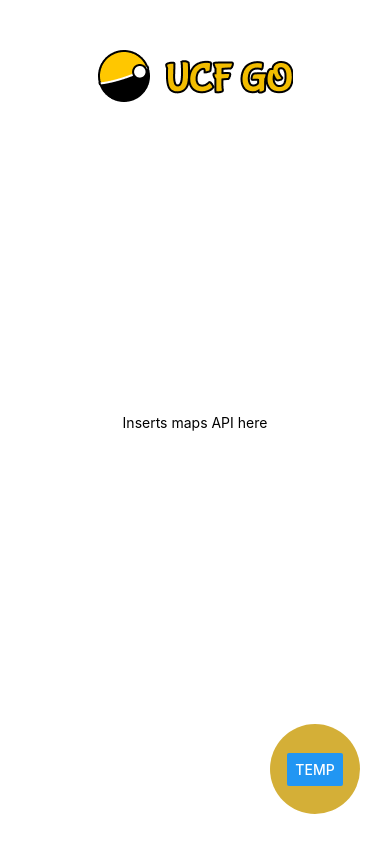
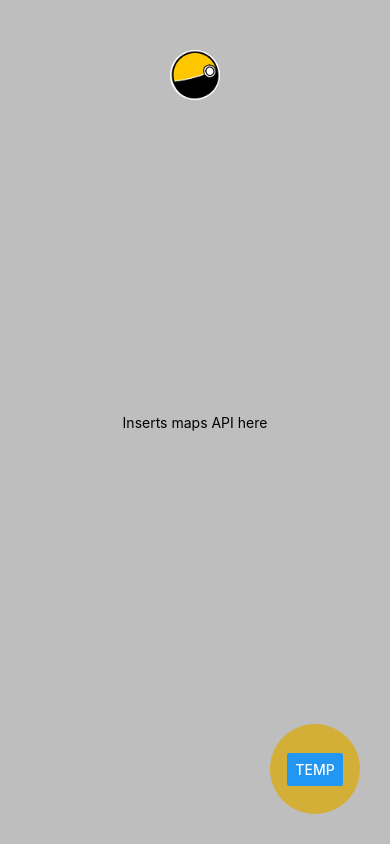
Before and after one commit to Caitlin-Fabian/UCFGO, a React Native app: screen / in a window 390 px wide. Built offline with nearby package versions, Linux system fonts and the light colour scheme.

Commit message:
modified:   App.js 	new file:   BackButton.png 	modified:   Logo.png

```diff
--- a/App.js
+++ b/App.js
@@ -1,33 +1,47 @@
 import { StatusBar } from 'expo-status-bar';
 import React, { useState } from 'react';
-import { StyleSheet, Text, View, Image, Button } from 'react-native';
+import { StyleSheet, Text, View, Image, Button, TouchableOpacity } from 'react-native';
 
 export default function App() {
-    const [shouldShow, setShouldShow] = useState(false);
+    const [shouldShowButtons, setShouldShowButtons] = useState(false);
+    const [shouldShowProfile, setShouldShowProfile] = useState(false);
+    const [shouldShowInventory, setShouldShowInventory] = useState(false);
+    const [shouldShowSettings, setShouldShowSettings] = useState(false);
+    const [shouldBack, setShouldBack] = useState(false);
 
     return (
         <View style={styles.container}>
             <Text>Inserts maps API here</Text>
-            <Image style={styles.logoContainer} source={require('./Logo.png')} />
-            <View style={styles.tempButton}>
-                <Button title='temp' titleStyle onPress={() => setShouldShow(!shouldShow)}/>
+            <Image style={styles.logoContainer} source={require('./Logo.png') }/>
+            <View style={styles.menuButton}>
+                <Button title='temp' titleStyle onPress={() => setShouldShowButtons(!shouldShowButtons)}/>
             </View>
-            {shouldShow ?
+            {shouldShowButtons ?
             (
                 <View style={styles.buttonsContainer}>
                     <View style={styles.profileButton}>
-                    <Button title='profile' titleStyle onPress={() => setShouldShow(!shouldShow)}/>
+                    <Button title='profile' titleStyle onPress={() => {setShouldShowProfile(!shouldShowProfile); setShouldShowButtons(!shouldShowButtons);}} />
                     </View>
                     <View style={styles.inventoryButton}>
-                    <Button title='inventory' titleStyle onPress={() => setShouldShow(!shouldShow)}/>
+                    <Button title='inventory' titleStyle onPress={() => setShouldShowInventory(!shouldShowInventory)}/>
                     </View>
                     <View style={styles.settingsButton}>
-                    <Button title='settings' titleStyle onPress={() => setShouldShow(!shouldShow)}/>
+                    <Button title='settings' titleStyle onPress={() => setShouldShowSettings(!shouldShowSettings)}/>
                     </View>
                 </View>
-
             )
              : null}
+            {shouldShowProfile ?
+                <View style={styles.greyOverlay}>
+                    <View style={styles.headerContainer}>
+                        <Image style={styles.logoContainer} source={require('./Logo.png')} />
+                        <TouchableOpacity style={styles.backButtonContainer} activeOpacity={0.2} onPress={() => setShouldShowProfile(!shouldShowProfile)}>
+                            <Image style={styles.backButton} source={require('./BackButton.png')} />
+                        </TouchableOpacity>
+                        <Text style={styles.titleTxt}>PROFILE</Text>
+                    </View>
+                </View>
+            : null}
             <StatusBar style="auto" />
         </View>
     );
@@ -36,7 +50,7 @@ export default function App() {
 const styles = StyleSheet.create({
     container: {
         flex: 1,
-        backgroundColor: '#fff',
+        backgroundColor: '#bebebe',
         alignItems: 'center',
         justifyContent: 'center',
     },
@@ -46,13 +60,17 @@ const styles = StyleSheet.create({
         top: 50,
         alignItems: 'center',
         justifyContent: 'center',
+        height: 50,
+        width: 50,
+        backgroundColor: '#fff',
+        borderRadius: 100
     },
     buttonsContainer: {
         position: 'absolute',
         bottom: 0,
         right: 0
     },
-    tempButton: {
+    menuButton: {
         height: 90,
         width: 90,
         position: 'absolute',
@@ -95,5 +113,36 @@ const styles = StyleSheet.create({
         right: 30,
         alignItems: 'center',
         justifyContent: 'center',
+    },
+    greyOverlay: {
+        position: 'absolute',
+        backgroundColor: 'rgba(70, 70, 70, 0.8)',
+        height: '100%',
+        width: '100%'
+    },
+    backButtonContainer: {
+        position: 'absolute',
+        height: '5%',
+        height: '5%',
+        top: 65,
+        left: 25
+    },
+    backButton: {
+        height: 35,
+        width: 35
+    },
+    headerContainer: {
+        position: 'absolute',
+        top: 0,
+        width: '100%',
+        height: 200,
+        backgroundColor: '#ffc700',
+    },
+    titleTxt: {
+        position: 'absolute',
+        top: 130,
+        alignSelf: 'center',
+        fontWeight: 'bold',
+        fontSize: 40
     }
 });
```
Also changed, not shown: BackButton.png (added), Logo.png.
